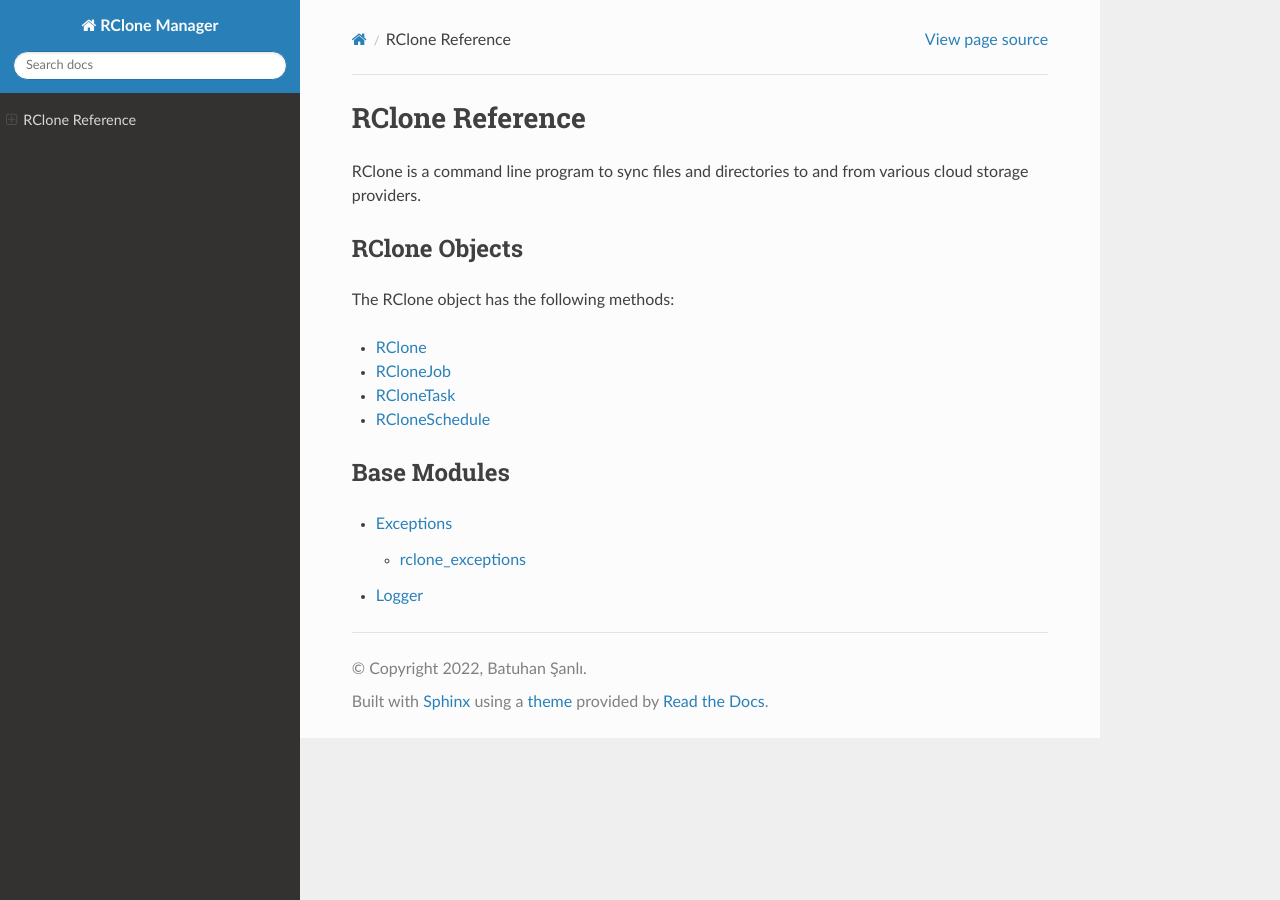
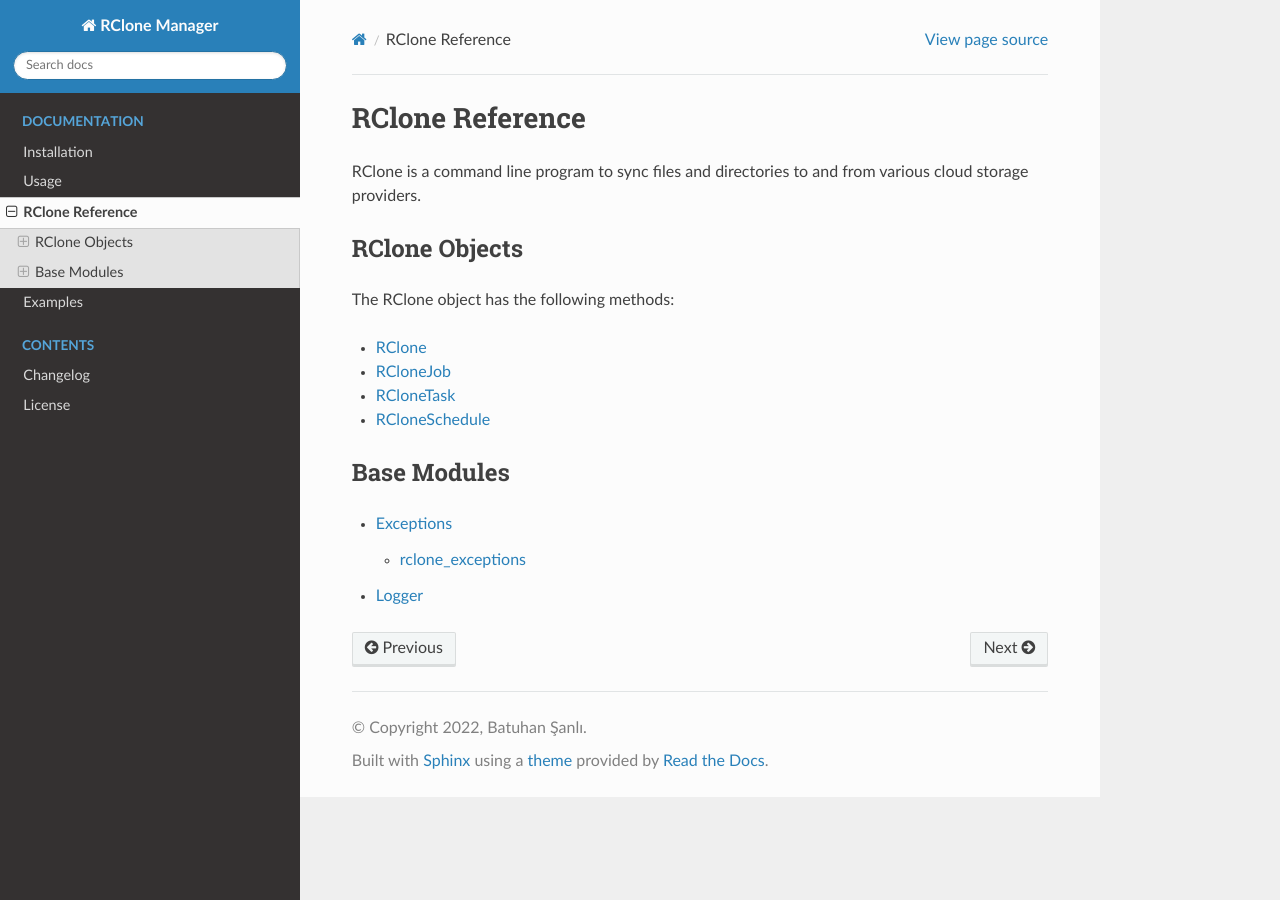
Before and after one commit to batuhan0sanli/rclone-manager, a Sphinx documentation site: the page built from docs/documentation/modules.rst, in a window 1280 px wide. Built offline with Sphinx 7.4.7 and the Read the Docs theme 2.0.0, drawn with Linux system fonts in a browser that asks for light colours; pages that are not in the unit, such as notebooks, are missing from menus.

Commit message:
refactoring file structure

```diff
--- a/docs/conf.py
+++ b/docs/conf.py
@@ -4,7 +4,6 @@
 # https://www.sphinx-doc.org/en/master/usage/configuration.html
 import os
 import sys
-# import rclone_manager
 
 sys.path.insert(0, os.path.abspath('..'))
 
--- a/docs/source/modules.rst
+++ b/docs/documentation/modules.rst
@@ -12,7 +12,7 @@ The RClone object has the following methods:
 .. toctree::
    :maxdepth: 1
 
-   rclone_manager
+   ../modules/rclone_manager
 
 Base Modules
 -------------
@@ -20,4 +20,4 @@ Base Modules
 .. toctree::
    :maxdepth: 2
 
-   rclone_manager.base
+   ../modules/rclone_manager.base
```
Also changed, not shown: docs/index.rst (+6 -6 lines), docs/contents/changelog.rst (renamed from docs/source/changelog.rst), docs/contents/license.rst (renamed from docs/source/license.rst), docs/documentation/examples.rst (renamed from docs/source/examples.rst), docs/documentation/installation.rst (renamed from docs/source/installation.rst), docs/documentation/usage.rst (renamed from docs/source/usage.rst), docs/modules/rclone_manager.base.exceptions.rst (renamed from docs/source/rclone_manager.base.exceptions.rst), docs/modules/rclone_manager.base.rst (renamed from docs/source/rclone_manager.base.rst), docs/modules/rclone_manager.rst (renamed from docs/source/rclone_manager.rst).
